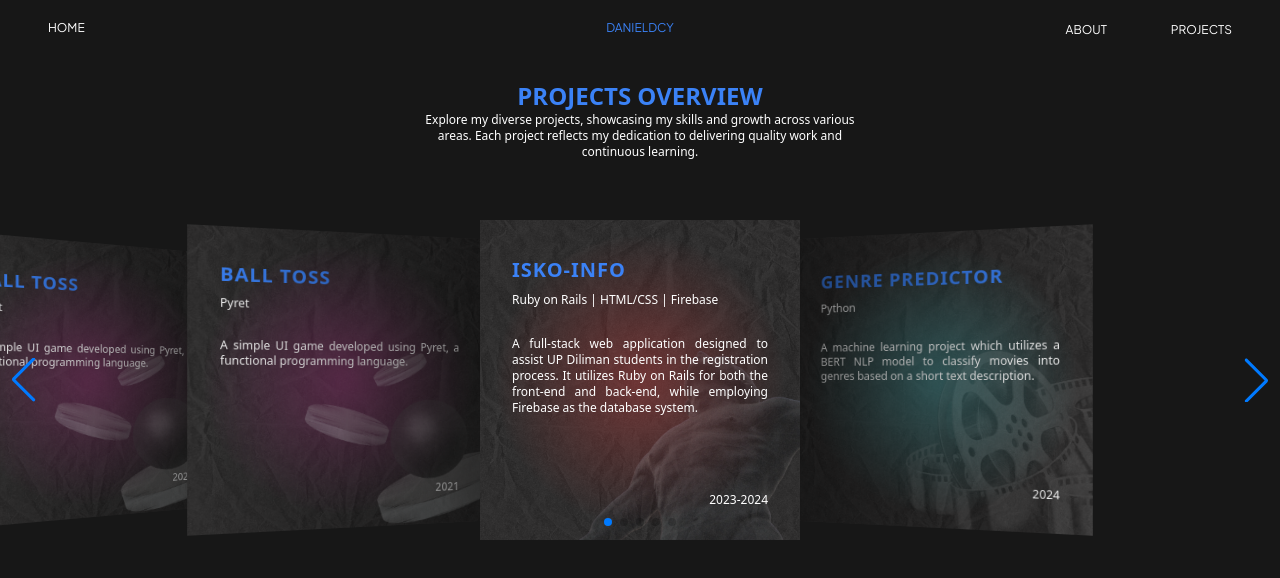
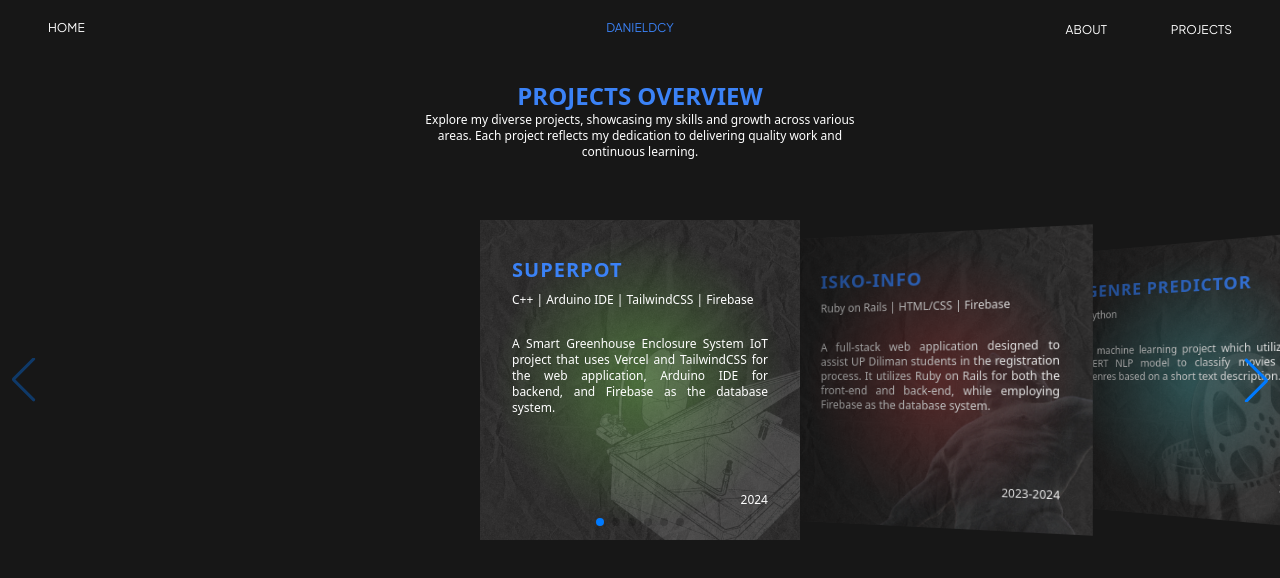
Before and after one commit to JamesDDcy/portfolio_JamesDcy, an Angular app: page /projects in a window 1280 px wide. Shown: the top 578 px of the page. Built offline with nearby package versions, Linux system fonts and the light colour scheme.

Commit message:
refactor: projects swiper

```diff
--- a/src/app/projects/projects/projects.component.html
+++ b/src/app/projects/projects/projects.component.html
@@ -18,123 +18,34 @@
         <!-- For loop works but contains bug -->
         <swiper-container class="mySwiper mt-5 pt-8 z-0" pagination="true" effect="coverflow" centered-slides="true"
             slides-per-view="auto" coverflow-effect-rotate="25" coverflow-effect-stretch="0"
-            coverflow-effect-depth="100" coverflow-effect-modifier="1" coverflow-effect-slide-shadows="true" loop="true"
+            coverflow-effect-depth="100" coverflow-effect-modifier="1" coverflow-effect-slide-shadows="true"
             navigation="true">
-            <swiper-slide class="w-2/3 md:w-1/4 h-2/3 md:h-1/4" (click)="openModal(projects[1].title)">
+            <ng-container>
+                <swiper-slide *ngFor="let project of projects" class="w-2/3 md:w-1/4 h-2/3 md:h-1/4"
+                    (click)="openModal(project.title)">
                     <div class="relative">
-                    <img [src]="projects[1].image" class="slide-image relative z-0" />
+                        <img [src]="project.image" class="slide-image relative z-0" />
                         <div
                             class="absolute top-0 left-0 w-full flex flex-col items-center lg:items-start justify-center cursor-pointer">
                             <div
                                 class="relative z-10 font-bold text-xl tracking-wider lg:px-8 pt-9 text-blue-500 hover:text-blue-600 transition duration-500">
-                            {{ projects[1].title }}
+                                {{ project.title }}
                             </div>
                             <div
                                 class="relative z-10 text-white font-light text-xs pt-2 px-2 md:px-8 text-center lg:text-start">
-                            {{ projects[1].tools }}
+                                {{ project.tools }}
                             </div>
                             <div class="relative z-10 text-white text-xs text-justify pt-7 px-8 hidden xl:block">
-                            {{ projects[1].description }}
+                                {{ project.description }}
                             </div>
                         </div>
                         <div
                             class="absolute bottom-0 left-1/2 transform -translate-x-1/2 lg:-translate-x-0 lg:right-0 lg:left-auto z-10 py-8 lg:p-8 text-white font-light text-xs text-center cursor-pointer">
-                        {{ projects[1].year }}
+                            {{ project.year }}
                         </div>
                     </div>
                 </swiper-slide>
-            <swiper-slide class="w-2/3 md:w-1/4 h-2/3 md:h-1/4" (click)="openModal(projects[2].title)">
-                <div class="relative">
-                    <img [src]="projects[2].image" class="slide-image relative z-0" />
-                    <div
-                        class="absolute top-0 left-0 w-full flex flex-col items-center lg:items-start justify-center cursor-pointer">
-                        <div
-                            class="relative z-10 font-bold text-xl tracking-wider lg:px-8 pt-9 text-blue-500 hover:text-blue-600 transition duration-500">
-                            {{ projects[2].title }}
-                        </div>
-                        <div
-                            class="relative z-10 text-white font-light text-xs pt-2 px-2 md:px-8 text-center lg:text-start">
-                            {{ projects[2].tools }}
-                        </div>
-                        <div class="relative z-10 text-white text-xs text-justify pt-7 px-8 hidden xl:block">
-                            {{ projects[2].description }}
-                        </div>
-                    </div>
-                    <div
-                        class="absolute bottom-0 left-1/2 transform -translate-x-1/2 lg:-translate-x-0 lg:right-0 lg:left-auto z-10 py-8 lg:p-8 text-white font-light text-xs text-center cursor-pointer">
-                        {{ projects[2].year }}
-                    </div>
-                </div>
-            </swiper-slide>
-            <swiper-slide class="w-2/3 md:w-1/4 h-2/3 md:h-1/4" (click)="openModal(projects[3].title)">
-                <div class="relative">
-                    <img [src]="projects[3].image" class="slide-image relative z-0" />
-                    <div
-                        class="absolute top-0 left-0 w-full flex flex-col items-center lg:items-start justify-center cursor-pointer">
-                        <div
-                            class="relative z-10 font-bold text-xl tracking-wider lg:px-8 pt-9 text-blue-500 hover:text-blue-600 transition duration-500">
-                            {{ projects[3].title }}
-                        </div>
-                        <div
-                            class="relative z-10 text-white font-light text-xs pt-2 px-2 md:px-8 text-center lg:text-start">
-                            {{ projects[3].tools }}
-                        </div>
-                        <div class="relative z-10 text-white text-xs text-justify pt-7 px-8 hidden xl:block">
-                            {{ projects[3].description }}
-                        </div>
-                    </div>
-                    <div
-                        class="absolute bottom-0 left-1/2 transform -translate-x-1/2 lg:-translate-x-0 lg:right-0 lg:left-auto z-10 py-8 lg:p-8 text-white font-light text-xs text-center cursor-pointer">
-                        {{ projects[3].year }}
-                    </div>
-                </div>
-            </swiper-slide>
-            <swiper-slide class="w-2/3 md:w-1/4 h-2/3 md:h-1/4" (click)="openModal(projects[4].title)">
-                <div class="relative">
-                    <img [src]="projects[4].image" class="slide-image relative z-0" />
-                    <div
-                        class="absolute top-0 left-0 w-full flex flex-col items-center lg:items-start justify-center cursor-pointer">
-                        <div
-                            class="relative z-10 font-bold text-xl tracking-wider lg:px-8 pt-9 text-blue-500 hover:text-blue-600 transition duration-500">
-                            {{ projects[4].title }}
-                        </div>
-                        <div
-                            class="relative z-10 text-white font-light text-xs pt-2 px-2 md:px-8 text-center lg:text-start">
-                            {{ projects[4].tools }}
-                        </div>
-                        <div class="relative z-10 text-white text-xs text-justify pt-7 px-8 hidden xl:block">
-                            {{ projects[4].description }}
-                        </div>
-                    </div>
-                    <div
-                        class="absolute bottom-0 left-1/2 transform -translate-x-1/2 lg:-translate-x-0 lg:right-0 lg:left-auto z-10 py-8 lg:p-8 text-white font-light text-xs text-center cursor-pointer">
-                        {{ projects[4].year }}
-                    </div>
-                </div>
-            </swiper-slide>
-            <swiper-slide class="w-2/3 md:w-1/4 h-2/3 md:h-1/4" (click)="openModal(projects[5].title)">
-                <div class="relative">
-                    <img [src]="projects[5].image" class="slide-image relative z-0" />
-                    <div
-                        class="absolute top-0 left-0 w-full flex flex-col items-center lg:items-start justify-center cursor-pointer">
-                        <div
-                            class="relative z-10 font-bold text-xl tracking-wider lg:px-8 pt-9 text-blue-500 hover:text-blue-600 transition duration-500">
-                            {{ projects[5].title }}
-                        </div>
-                        <div
-                            class="relative z-10 text-white font-light text-xs pt-2 px-2 md:px-8 text-center lg:text-start">
-                            {{ projects[5].tools }}
-                        </div>
-                        <div class="relative z-10 text-white text-xs text-justify pt-7 px-8 hidden xl:block">
-                            {{ projects[5].description }}
-                        </div>
-                    </div>
-                    <div
-                        class="absolute bottom-0 left-1/2 transform -translate-x-1/2 lg:-translate-x-0 lg:right-0 lg:left-auto z-10 py-8 lg:p-8 text-white font-light text-xs text-center cursor-pointer">
-                        {{ projects[5].year }}
-                    </div>
-                </div>
-            </swiper-slide>
+            </ng-container>
 
         </swiper-container>
 
--- a/src/app/projects/projects/projects.component.ts
+++ b/src/app/projects/projects/projects.component.ts
@@ -72,9 +72,9 @@ export class ProjectsComponent {
       hoverColor: 'hover:text-fuchsia-600'
     },
     {
-      title: 'BALL TOSS',
+      title: 'TEST',
       tools: 'Pyret',
-      description: 'A simple UI game developed using Pyret, a functional programming language.',
+      description: 'TEST 123',
       year: '2021',
       image: 'assets/images/ballToss.png',
       textColor: 'text-fuchsia-400',
```
Lines whose indentation alone changed are shown as unchanged.
